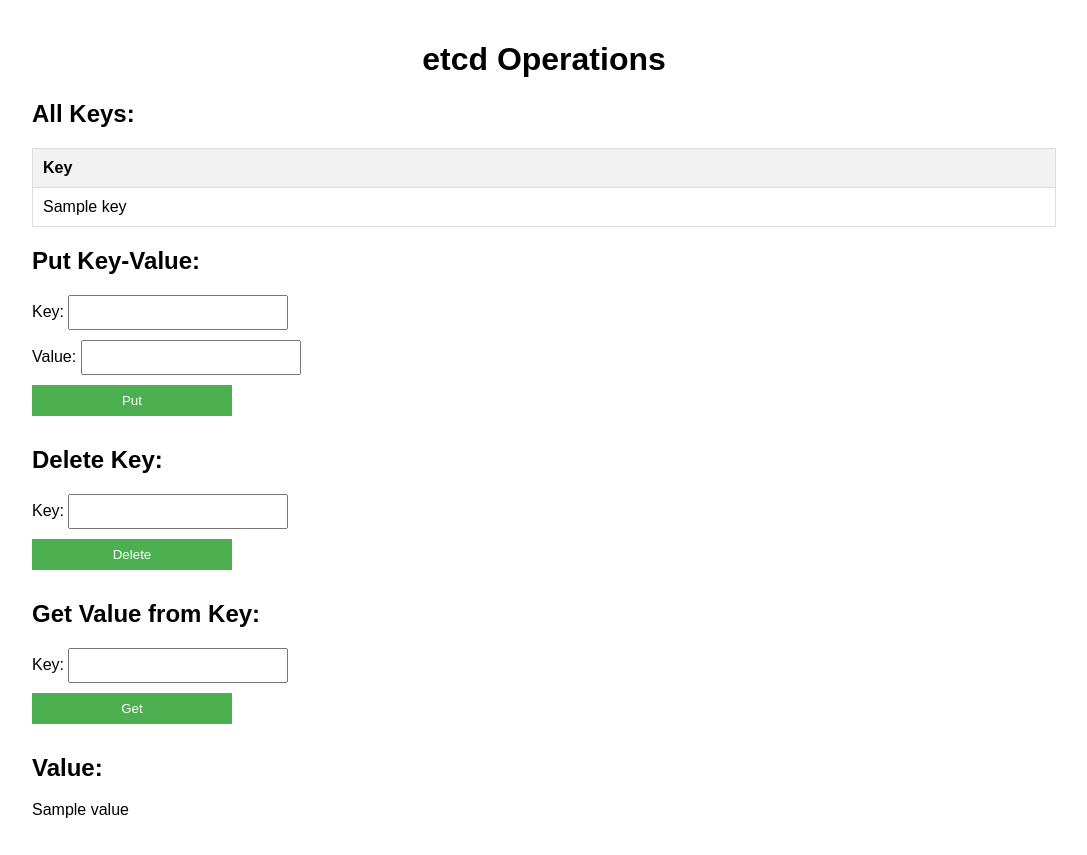
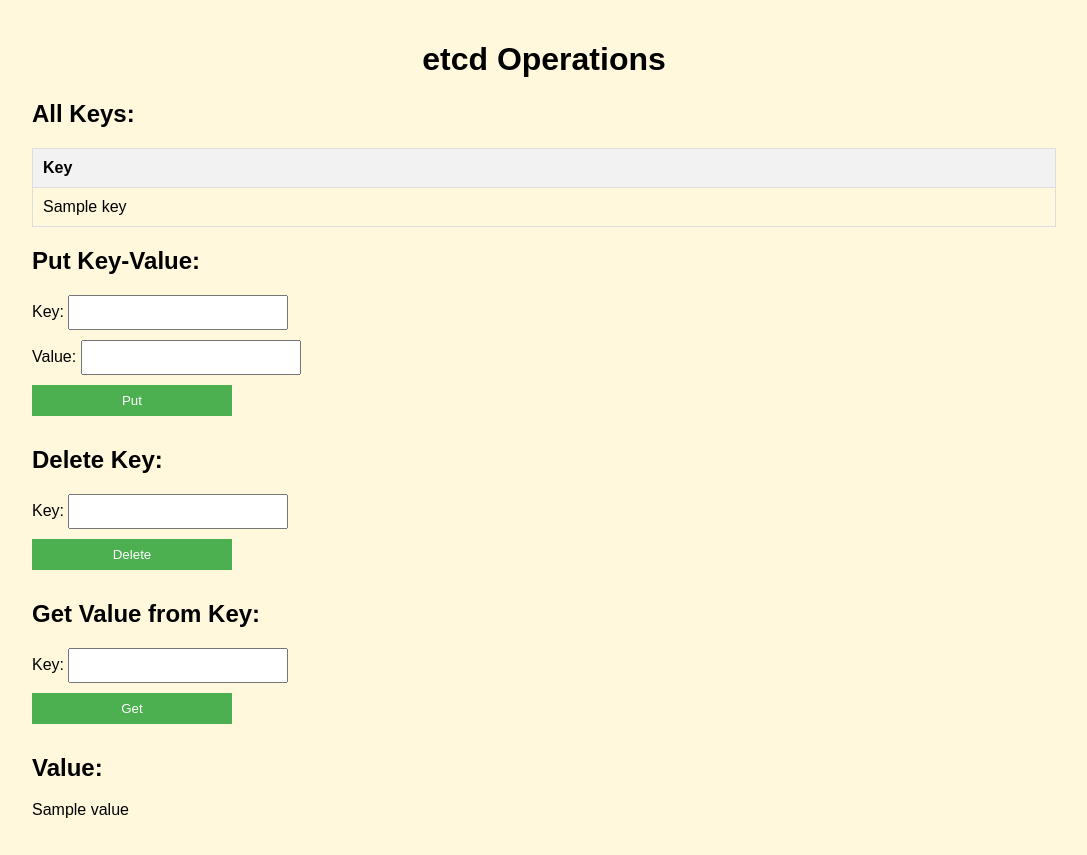
Before and after one commit to Sudeepgowdaas/PES2UG22CS821_CC_MINI_PROJECT, a Flask app: template Week2/templates/index.html in a window 1280 px wide. Shown: the whole page, without its empty margins (96-1183 px from the left). Run offline with Flask 3, Linux system fonts and the light colour scheme; the template is opened without the code that fills it: most values are stand-ins (such as "Sample title", 1, 10 or a date in 2020).

Commit message:
CC_MINIPROJECT

```diff
--- a/Week2/templates/index.html
+++ b/Week2/templates/index.html
@@ -7,6 +7,7 @@
         font-family: Arial, sans-serif;
         margin: 0;
         padding: 0;
+        background-color: #fff8dc;
       }
       .container {
         width: 80%;
```
Also changed, not shown: .github/workflows/main.yml (deleted), Images/1.png (deleted), README.md, 1 other file.
